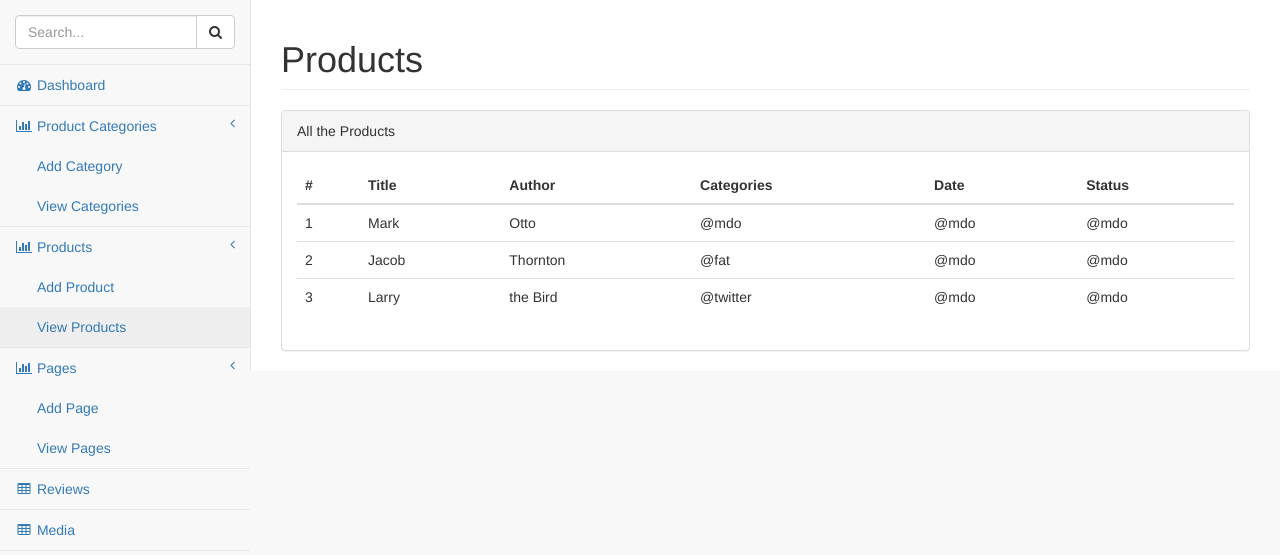
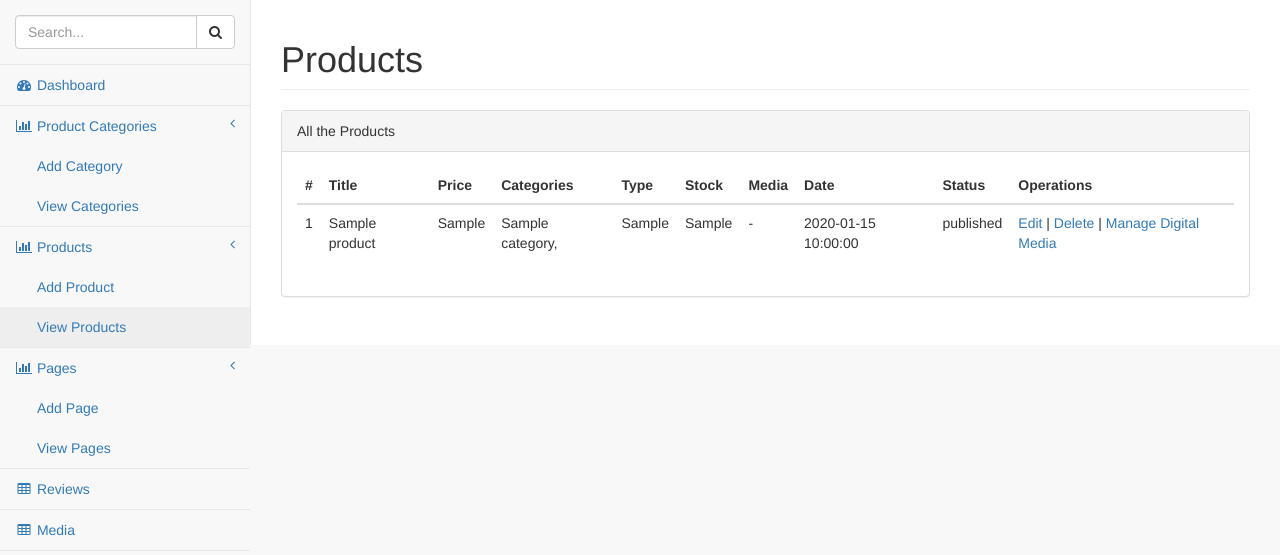
Before and after one commit to codingcyber/PHP-ECommerce-Shop, a PHP site: page /PHP-ECommerce-Shop/admin/view-products.php in a window 1280 px wide. Shown: the part 51-606 px from the top of the page. Run offline with PHP 8.4, Linux system fonts and the light colour scheme; the visitor is signed in with stand-in values (Sample User, id 1); tables that the repository leaves empty hold one stand-in row (values such as "Sample post"); some libraries are stand-ins or nearby versions.

Commit message:
5-3 View Products

```diff
--- a/admin/view-products.php
+++ b/admin/view-products.php
@@ -1,5 +1,9 @@
-<?php include('includes/header.php'); ?>
-<?php include('includes/navigation.php'); ?>
+<?php
+require_once('../includes/connect.php');
+include('includes/check-login.php');
+include('includes/header.php');
+include('includes/navigation.php');
+?>
 <div id="page-wrapper" style="min-height: 345px;">
     <div class="row">
         <div class="col-lg-12">
@@ -22,37 +26,63 @@
                                 <tr>
                                     <th>#</th>
                                     <th>Title</th>
-                                    <th>Author</th>
+                                    <th>Price</th>
                                     <th>Categories</th>
+                                    <th>Type</th>
+                                    <th>Stock</th>
+                                    <th>Media</th>
                                     <th>Date</th>
                                     <th>Status</th>
+                                    <th>Operations</th>
                                 </tr>
                             </thead>
                             <tbody>
+                                <?php
+                                    $sql = "SELECT * FROM products";
+                                    $result = $db->prepare($sql);
+                                    $result->execute();
+                                    $res = $result->fetchAll(PDO::FETCH_ASSOC);
+                                    foreach ($res as $product) {
+                                        // fetch categories
+                                        $catsql = "SELECT categories.title FROM categories JOIN product_categories ON product_categories.cid=categories.id WHERE product_categories.pid=?";
+                                        $catresult = $db->prepare($catsql);
+                                        $catresult->execute(array($product['id']));
+                                        $categories = $catresult->fetchAll(PDO::FETCH_ASSOC);
+                                        if($product['type'] == 'digital'){
+                                            $mediasql = "SELECT * FROM product_digital WHERE pid=?";
+                                            $mediaresult = $db->prepare($mediasql);
+                                            $mediaresult->execute(array($product['id']));
+                                            $mediacount = $mediaresult->rowCount();
+                                            if($mediacount == 1){
+                                                $media = "Yes";
+                                            }else{
+                                                $media = "No";
+                                            }
+                                        }else{
+                                            $media = "-";
+                                        }
+                                 ?>
                                 <tr>
-                                    <td>1</td>
-                                    <td>Mark</td>
-                                    <td>Otto</td>
-                                    <td>@mdo</td>
-                                    <td>@mdo</td>
-                                    <td>@mdo</td>
+                                    <td><?php echo $product['id']; ?></td>
+                                    <td><?php echo $product['title']; ?></td>
+                                    <td><?php echo $product['price']; ?></td>
+                                    <td><?php foreach ($categories as $category) { echo $category['title'].","; } ?></td>
+                                    <td><?php echo $product['type']; ?></td>
+                                    <td><?php echo $product['stock']; ?></td>
+                                    <td><?php echo $media; ?></td>
+                                    <td><?php echo $product['created']; ?></td>
+                                    <td><?php echo $product['status']; ?></td>
+                                    <td><a href="edit-product.php?id=<?php echo $product['id']; ?>">Edit</a> | <a href="delete-product.php?id=<?php echo $product['id']; ?>">Delete</a>
+                                    <?php
+                                    if($product['type'] == 'physical'){
+                                        echo "| <a href='add-stock.php?id={$product['id']}'>Add Stock</a>";
+                                    }else{
+                                        echo "| <a href='manage-digital-product.php?id={$product['id']}'>Manage Digital Media</a>";
+                                    }
+                                     ?>
+                                    </td>
                                 </tr>
-                                <tr>
-                                    <td>2</td>
-                                    <td>Jacob</td>
-                                    <td>Thornton</td>
-                                    <td>@fat</td>
-                                    <td>@mdo</td>
-                                    <td>@mdo</td>
-                                </tr>
-                                <tr>
-                                    <td>3</td>
-                                    <td>Larry</td>
-                                    <td>the Bird</td>
-                                    <td>@twitter</td>
-                                    <td>@mdo</td>
-                                    <td>@mdo</td>
-                                </tr>
+                                <?php } ?>
                             </tbody>
                         </table>
                     </div>
```
